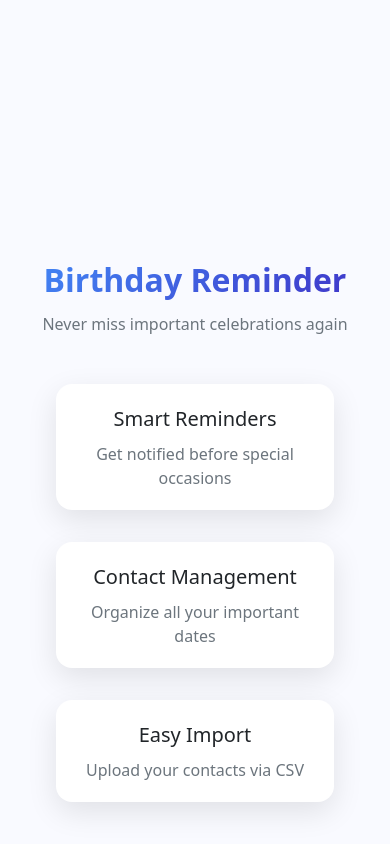
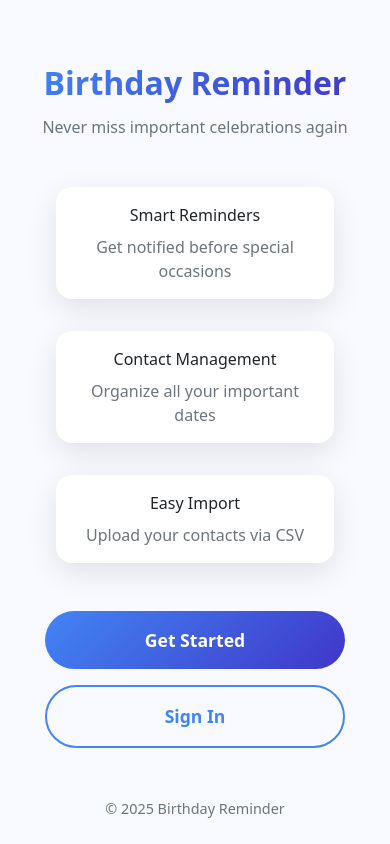
Before and after one commit to Excellence-arch/birthday-pwa, a React (Vite) app: page / in a window 390 px wide. Built offline with nearby package versions, Linux system fonts and the light colour scheme.

Commit message:
feat: enhance landing page with authentication check and dynamic button rendering

```diff
--- a/src/css/landingPage.css
+++ b/src/css/landingPage.css
@@ -24,7 +24,7 @@ html, body {
 
 .landing-container {
   min-height: 100vh;
-  width: 100vw;
+  width: 100%;
   display: flex;
   flex-direction: column;
   position: relative;
@@ -74,6 +74,7 @@ html, body {
   max-width: 1400px;
   margin: 0 auto;
   width: 100%;
+  min-height: calc(100vh - 100px);
 }
 
 .landing-content {
@@ -207,7 +208,7 @@ html, body {
   }
 
   .content-wrapper {
-    padding: 3rem 1.5rem 1.5rem; /* Increased top padding */
+    padding: 2rem 1.5rem; /* Increased top padding */
   }
 
   .landing-content {
@@ -215,7 +216,7 @@ html, body {
   }
 
   .landing-header {
-    margin-top: 15rem; /* Add top margin */
+    margin-top: 2rem; /* Add top margin */
   }
 
   .landing-features {
@@ -265,7 +266,7 @@ html, body {
   }
 
   .feature-card {
-    padding: 1.25rem;
+    padding: 1rem;
   }
 
   .feature-icon {
@@ -273,6 +274,6 @@ html, body {
   }
 
   .feature-card h3 {
-    font-size: 1.25rem;
+    font-size: 1rem;
   }
 }
--- a/src/pages/LandingPage.tsx
+++ b/src/pages/LandingPage.tsx
@@ -1,9 +1,18 @@
-import React from 'react';
+import React, { useEffect, useState } from 'react';
 import { motion } from 'framer-motion';
 import { Link } from 'react-router-dom';
 import './../css/landingPage.css';
 
 const LandingPage: React.FC = () => {
+  const [isAuthenticated, setIsAuthenticated] = useState(false);
+
+  useEffect(() => {
+    // Check for user token and user data in localStorage
+    const token = localStorage.getItem('token');
+    const user = localStorage.getItem('user');
+    setIsAuthenticated(!!token && !!user);
+  }, []);
+
   return (
     <div className="landing-container">
       {/* Background elements */}
@@ -71,6 +80,20 @@ const LandingPage: React.FC = () => {
             animate={{ opacity: 1 }}
             transition={{ duration: 0.8, delay: 0.6 }}
           >
+            {isAuthenticated ? (
+              <Link
+                to="/dashboard"
+                className="cta-button primary"
+              >
+                <motion.span
+                  whileHover={{ scale: 1.05 }}
+                  whileTap={{ scale: 0.95 }}
+                >
+                  Go to Dashboard
+                </motion.span>
+              </Link>
+            ) : (
+              <>
                 <Link
                   to="/register"
                   className="cta-button primary"
@@ -93,6 +116,8 @@ const LandingPage: React.FC = () => {
                     Sign In
                   </motion.span>
                 </Link>
+              </>
+            )}
           </motion.div>
         </motion.div>
       </div>
```
Lines whose indentation alone changed are shown as unchanged.
